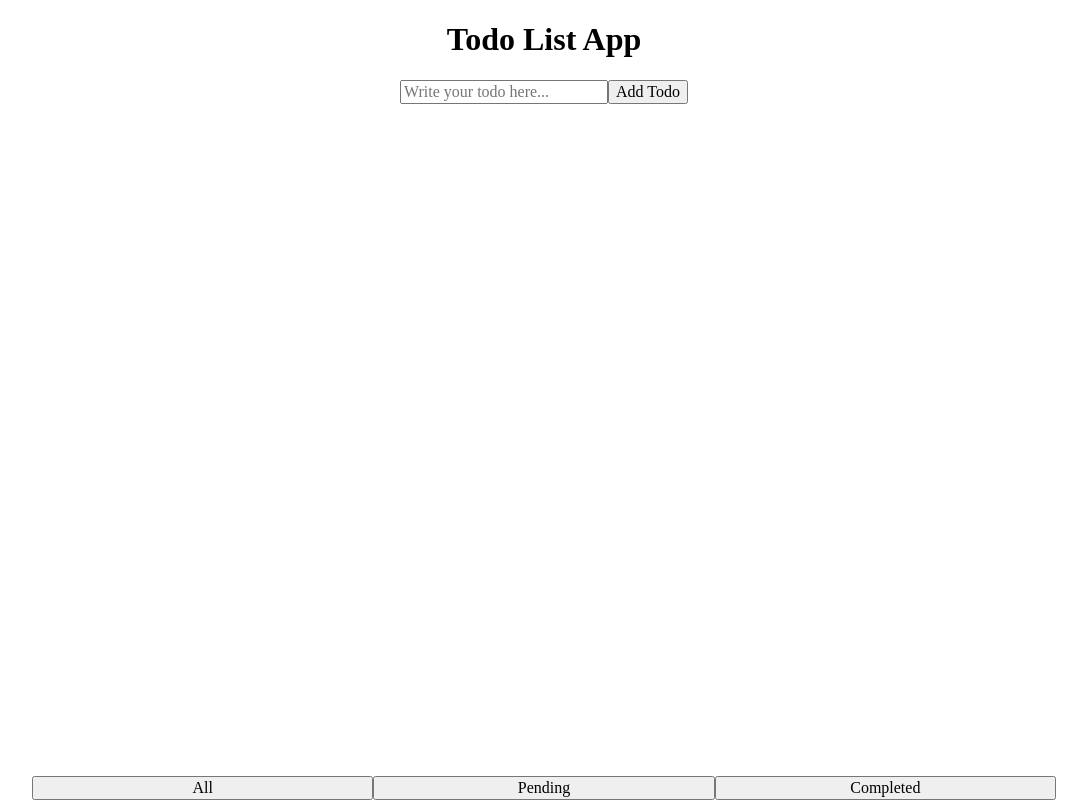
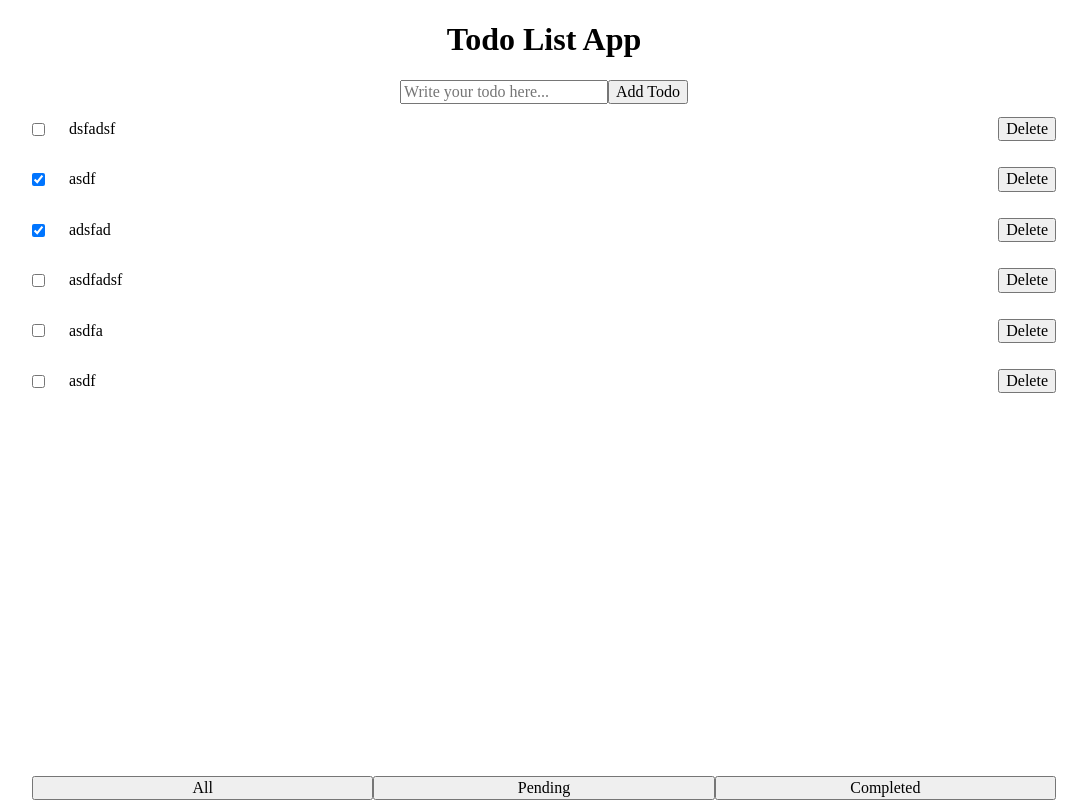
Before and after one commit to the-special-character/invesco_react, a React app: page / in a window 1280 px wide. Shown: the whole page, without its empty margins (96-1183 px from the left). Built offline with nearby package versions, Linux system fonts and the light colour scheme; data requests are answered from the project's data file.

Commit message:
integrated api

```diff
--- /dev/null
+++ b/db.json
@@ -0,0 +1,34 @@
+{
+  "todoList": [
+    {
+      "text": "dsfadsf",
+      "isDone": false,
+      "id": 5
+    },
+    {
+      "text": "asdf",
+      "isDone": true,
+      "id": 6
+    },
+    {
+      "text": "adsfad",
+      "isDone": true,
+      "id": 7
+    },
+    {
+      "text": "asdfadsf",
+      "isDone": false,
+      "id": 9
+    },
+    {
+      "text": "asdfa",
+      "isDone": false,
+      "id": 10
+    },
+    {
+      "text": "asdf",
+      "isDone": false,
+      "id": 11
+    }
+  ]
+}
--- a/package.json
+++ b/package.json
@@ -10,7 +10,8 @@
     "lint:fix": "eslint . --fix",
     "prettier": "prettier --write",
     "test": "jest",
-    "prepare": "husky install"
+    "prepare": "husky install",
+    "server": "json-server --watch db.json --port 3004"
   },
   "repository": {
     "type": "git",
@@ -44,6 +45,7 @@
     "husky": "^8.0.1",
     "jest": "^28.1.3",
     "jest-environment-jsdom": "^28.1.3",
+    "json-server": "^0.17.0",
     "lint-staged": "^13.0.3",
     "prettier": "2.7.1",
     "webpack": "^5.74.0",
@@ -51,6 +53,7 @@
     "webpack-dev-server": "^4.10.0"
   },
   "dependencies": {
+    "axios": "^0.27.2",
     "css-loader": "^6.7.1",
     "prop-types": "^15.8.1",
     "react": "^18.2.0",
--- a/src/Todo/index.jsx
+++ b/src/Todo/index.jsx
@@ -1,5 +1,5 @@
 import React, { Component, createRef } from 'react';
-import { v4 as uuidv4 } from 'uuid';
+import axiosInstance from '../utils/axiosInstance';
 import './style.css';
 import TodoFilter from './todoFilter';
 import TodoForm from './todoForm';
@@ -15,27 +15,53 @@ export default class Todo extends Component {
     this.todoTextRef = createRef();
   }
 
-  addTodo = event => {
+  componentDidMount() {
+    this.loadTodo();
+  }
+
+  loadTodo = async () => {
+    try {
+      const res = await axiosInstance.get('todoList');
+
+      this.setState({
+        todoList: res.data,
+      });
+    } catch (error) {
+      console.error(error.message);
+    }
+  };
+
+  addTodo = async event => {
     event.preventDefault();
+    try {
+      const res = await axiosInstance.post('todoList', {
+        text: this.todoTextRef.current.value,
+        isDone: false,
+      });
 
       this.setState(
         ({ todoList }) => ({
-        todoList: [
-          ...todoList,
-          {
-            id: uuidv4(),
-            text: this.todoTextRef.current.value,
-            isDone: false,
-          },
-        ],
+          todoList: [...todoList, res.data],
         }),
         () => {
           this.todoTextRef.current.value = '';
         },
       );
+    } catch (error) {
+      console.error(error.message);
+    }
   };
 
-  toggleCompleteTodo = item => {
+  toggleCompleteTodo = async item => {
+    try {
+      const res = await axiosInstance.put(
+        `todoList/${item.id}`,
+        {
+          ...item,
+          isDone: !item.isDone,
+        },
+      );
+
       this.setState(({ todoList }) => {
         const index = todoList.findIndex(
           x => x.id === item.id,
@@ -44,17 +70,20 @@ export default class Todo extends Component {
         return {
           todoList: [
             ...todoList.slice(0, index),
-          {
-            ...todoList[index],
-            isDone: !todoList[index].isDone,
-          },
+            res.data,
             ...todoList.slice(index + 1),
           ],
         };
       });
+    } catch (error) {
+      console.error(error.message);
+    }
   };
 
-  deleteTodo = item => {
+  deleteTodo = async item => {
+    try {
+      await axiosInstance.delete(`todoList/${item.id}`);
+
       this.setState(({ todoList }) => {
         const index = todoList.findIndex(
           x => x.id === item.id,
@@ -67,6 +96,9 @@ export default class Todo extends Component {
           ],
         };
       });
+    } catch (error) {
+      console.error(error.message);
+    }
   };
 
   filterTodo = event => {
--- a/src/Todo/todoItem.jsx
+++ b/src/Todo/todoItem.jsx
@@ -32,7 +32,7 @@ TodoItem.propTypes = {
   deleteTodo: PropTypes.func.isRequired,
   toggleCompleteTodo: PropTypes.func.isRequired,
   item: PropTypes.exact({
-    id: PropTypes.string.isRequired,
+    id: PropTypes.number.isRequired,
     text: PropTypes.string.isRequired,
     isDone: PropTypes.bool.isRequired,
   }).isRequired,
--- a/src/Todo/todoList.jsx
+++ b/src/Todo/todoList.jsx
@@ -41,7 +41,7 @@ TodoList.propTypes = {
   ]).isRequired,
   todoList: PropTypes.arrayOf(
     PropTypes.exact({
-      id: PropTypes.string.isRequired,
+      id: PropTypes.number.isRequired,
       text: PropTypes.string.isRequired,
       isDone: PropTypes.bool.isRequired,
     }).isRequired,
--- /dev/null
+++ b/src/utils/axiosInstance.js
@@ -0,0 +1,10 @@
+import axios from 'axios';
+
+const axiosInstance = axios.create({
+  baseURL: 'http://localhost:3004',
+  timeout: 5000,
+  timeoutErrorMessage:
+    'Something went wrong. Please try after sometime',
+});
+
+export default axiosInstance;
```
Also changed, not shown: 1 other file (tests, documents, lock files or other folders). Lines whose indentation alone changed are shown as unchanged.
